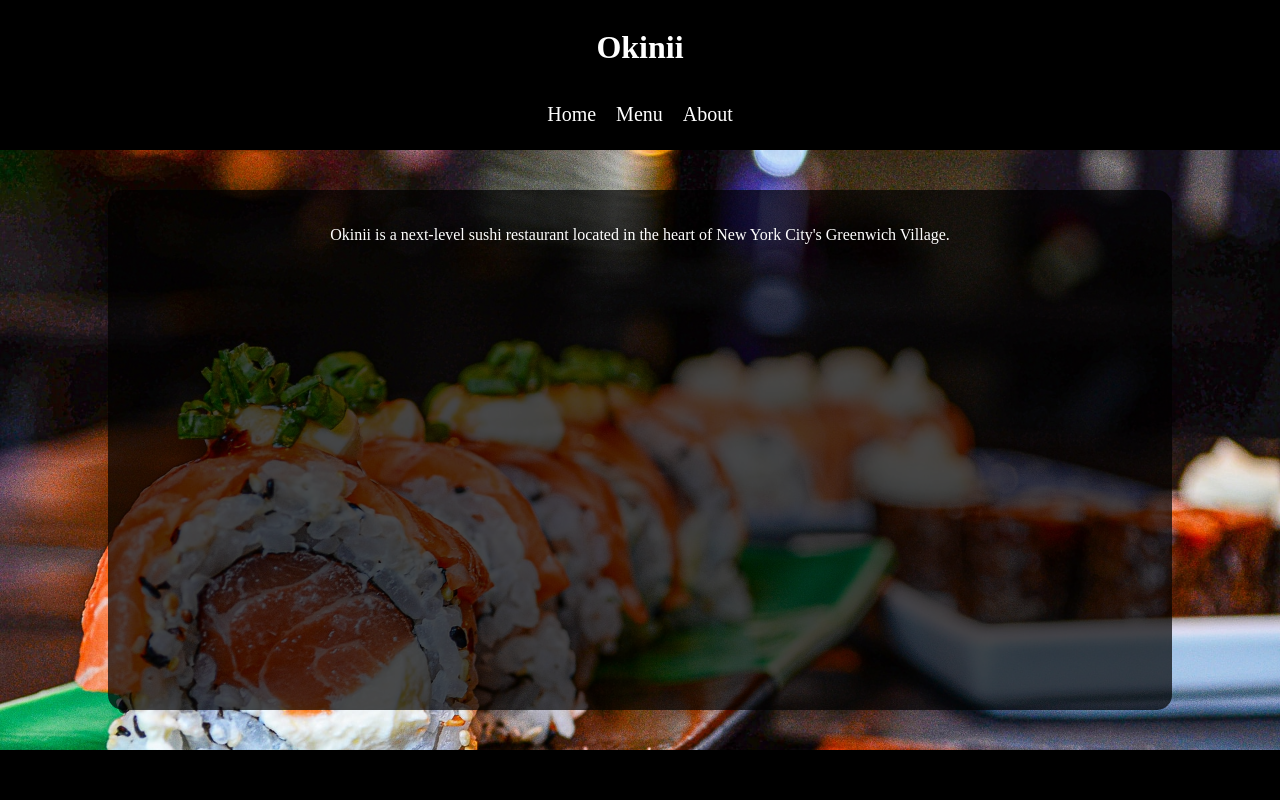
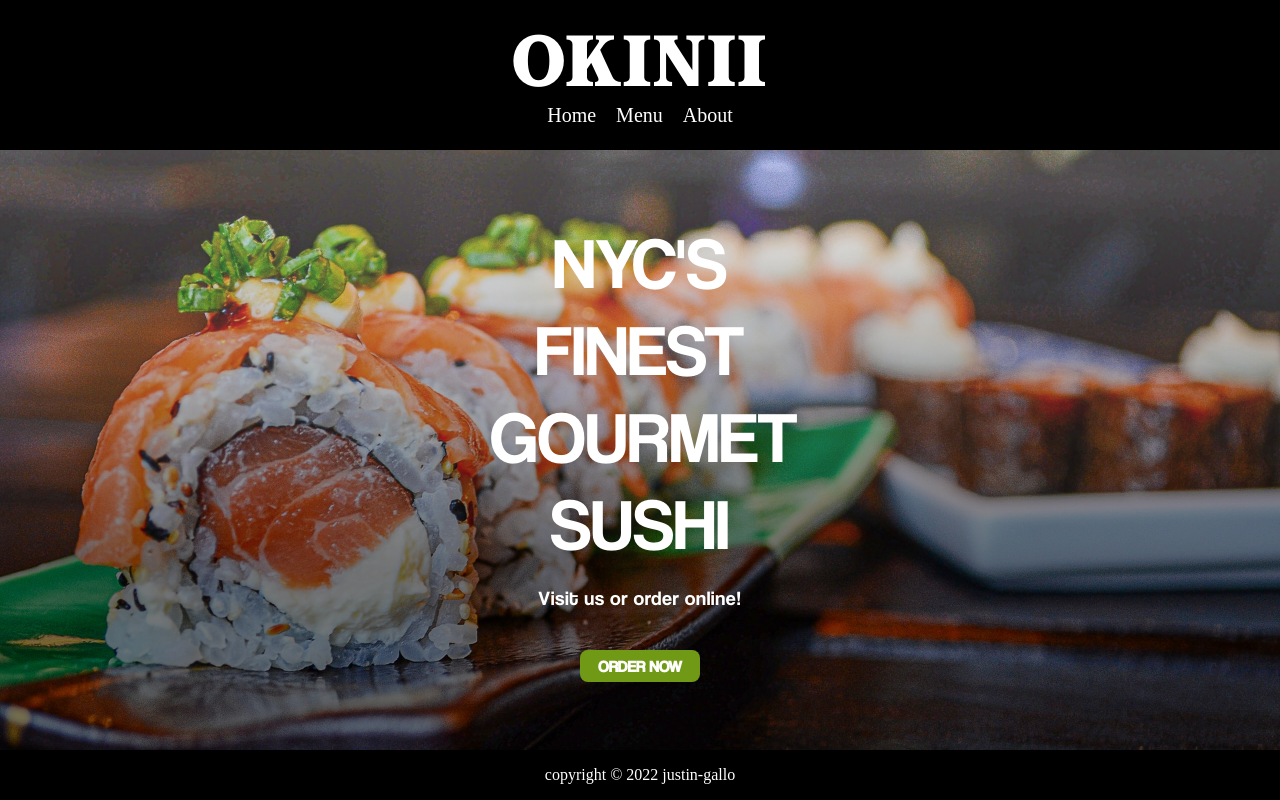
Before and after one commit to justin-gallo/restaurant-homepage, a website built with webpack: page dist/index.html in a window 1280 px wide. Built offline with Linux system fonts and the light colour scheme.

Commit message:
Complete static homepage layout in dist/index.html

```diff
--- a/package.json
+++ b/package.json
@@ -3,7 +3,8 @@
   "version": "1.0.0",
   "description": "A restaurant homepage to practice building with webpack.",
   "scripts": {
-    "test": "echo \"Error: no test specified\" && exit 1"
+    "test": "echo \"Error: no test specified\" && exit 1",
+    "build": "webpack"
   },
   "repository": {
     "type": "git",
@@ -18,6 +19,7 @@
   "devDependencies": {
     "css-loader": "^6.7.1",
     "style-loader": "^3.3.1",
+    "url-loader": "^4.1.1",
     "webpack": "^5.70.0",
     "webpack-cli": "^4.9.2"
   }
--- a/src/styles.css
+++ b/src/styles.css
@@ -1,3 +1,17 @@
+@font-face {
+    font-family: 'Coolvetica';
+    src: url('./coolvetica.otf') format('opentype');
+    font-weight: normal;
+    font-style: normal;
+}
+
+@font-face {
+    font-family: 'Bohemian Soul';
+    src: url('./Bohemian\ Soul.otf') format('opentype');
+    font-weight: normal;
+    font-style: normal;
+}
+
 html, body {
     margin: 0;
     height: 100%;
@@ -26,44 +40,97 @@ ul {
     align-items: center;
     gap: 20px;
     padding: 0;
+    margin: 0;
 }
 
 li {
     list-style-type: none;
     font-size: 20px;
     color: white;
+    transition: transform 0.2s;
+    cursor: pointer;
+}
+
+li:hover {
+    transform: scale(1.10);
 }
 
 h1 {
     color: white;
+    font-size: 60px;
+    margin: 0;
+    cursor: default;
+    font-family: 'Bohemian Soul', serif;
+    letter-spacing: 5px;
 }
 
 main {
     background: url(./sushi.jpg);
     background-size: cover;
+    background-position: center;
     display: flex;
     justify-content: center;
     align-items: center;
 }
 
 #homeCard {
-    background-color: rgba(0, 0, 0, 0.7);
-    width: 80%;
-    height: 80%;
-    padding: 20px;
+    background: linear-gradient(0deg, #00000088 30%, #ffffff44 100%);
+    width: 100%;
+    height: 100%;
     display: flex;
-    align-items: flex-start;
+    flex-direction: column;
+    align-items: center;
     justify-content: center;
-    border-radius: 15px;
 }
 
-p {
+#homeCard > p:first-of-type {
     color: white;
     word-break: normal;
     white-space: normal;
     text-align: center;
+    font-size: 72px;
+    width: 300px;
+    margin: 0;
+    font-family: 'Coolvetica', sans-serif;
+    cursor: default;
+}
+
+#homeCard > p:nth-of-type(2) {
+    color: white;
+    word-break: normal;
+    white-space: normal;
+    text-align: center;
+    font-size: 20px;
+    width: 35vw;
+    margin-bottom: 5vh;
+    font-family: 'Coolvetica', sans-serif;
+    letter-spacing: 0.5px;
+    cursor: default;
+}
+
+#orderBtn {
+    border: none;
+    border-radius: 8px;
+    width: 120px;
+    height: 32px;
+    background-color: #709a15;
+    color: white;
+    font-size: 16px;
+    font-weight:bold;
+    font-family: 'Coolvetica', sans-serif;
+    transition: transform 0.2s;
+    cursor: pointer;
+}
+
+#orderBtn:hover {
+    transform: scale(1.10);
 }
 
 footer {
     color: white;
+    background-color: black;
+    display: flex;
+    align-items: center;
+    justify-content: center;
+    cursor: default;
 }
--- a/webpack.config.js
+++ b/webpack.config.js
@@ -14,9 +14,13 @@ module.exports = {
             use: ['style-loader', 'css-loader'],
           },
           {
+            test: /\.(woff|woff2|eot|ttf|otf)$/i,
+            type: 'asset/resource',
+          },
+          {
             test: /\.(png|svg|jpg|jpeg|gif)$/i,
             type: 'asset/resource',
-          }
-      ],
-  },
+          },
+        ],
+    },
 };
```
Also changed, not shown: dist/3d81d0e1fdbd5f69b232.otf (added), dist/45127c359e19756b99cc.otf (added), dist/7ee62808003908def7a2.otf (added), dist/index.html, dist/main.js, src/Bohemian Soul.otf (added), src/coolvetica.otf (added), 1 other file.
